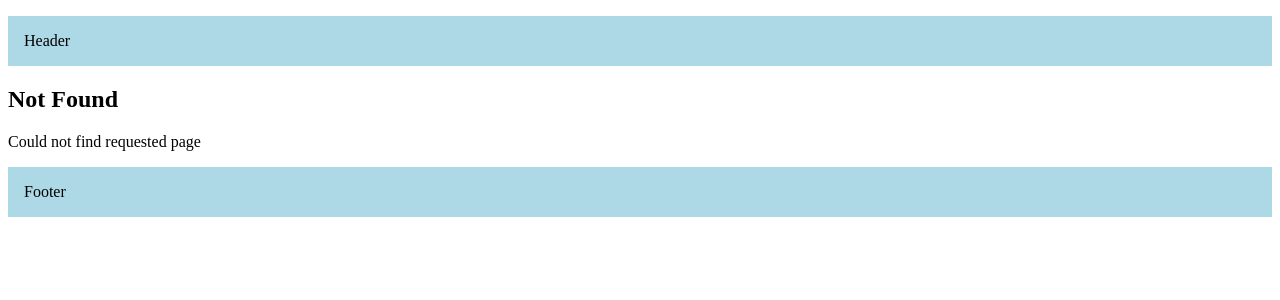
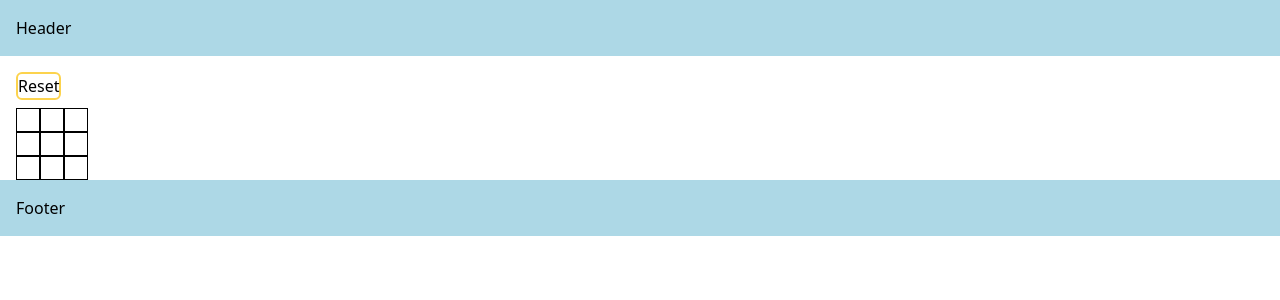
Before and after one commit to roneyyb/next-js-concepts, a Next.js app: page /tic-tac-toe in a window 1280 px wide. Before the commit this address had no page. Shown: the top 300 px of the page. Built offline with nearby package versions, Linux system fonts and the light colour scheme.

Commit message:
Implemented tic tac toe without history

```diff
--- a/package.json
+++ b/package.json
@@ -1,5 +1,5 @@
 {
-  "name": "hello-world",
+  "name": "web-nextjs-frontend",
   "version": "0.1.0",
   "private": true,
   "scripts": {
--- /dev/null
+++ b/src/app/(machine-coding)/tic-tac-toe/page.tsx
@@ -0,0 +1,72 @@
+"use client"
+
+import React from 'react'
+import Board from './views/Board';
+
+function TicTacToe() {
+
+    const [currentStatus, setCurrentStatus] = React.useState(Array(9).fill(null));
+    const currentMove = React.useRef(0);
+    const [hasSomeOneWon, setHasSomeOneWon] = React.useState(false);
+
+    React.useEffect(() => {
+
+    }, [currentStatus]);
+
+    const checkIfGameWon = (cIndex: number, squares: Array<null | string>[]) => {
+        const lines = [
+            [0, 1, 2],
+            [3, 4, 5],
+            [6, 7, 8],
+            [0, 3, 6],
+            [1, 4, 7],
+            [2, 5, 8],
+            [0, 4, 8],
+            [2, 4, 6],
+        ];
+        for (let i = 0; i < lines.length; i++) {
+            if (lines[i].includes(cIndex)) {
+                const [a, b, c] = lines[i];
+                if (squares[a] && squares[a] === squares[b] && squares[a] === squares[c]) {
+                    setHasSomeOneWon(true)
+                    break;
+                }
+            } else {
+                continue;
+            }
+        }
+    }
+    return (
+        <div className=' ml-4 mt-4 flex flex-col gap-y-2 items-start' >
+            {hasSomeOneWon && <h2>{"Game Won"}</h2>}
+            <button
+                className=' border-[2px] border-amber-300 rounded-md  '
+                onClick={() => {
+                    setCurrentStatus(Array(9).fill(null));
+                    currentMove.current = 0;
+                    setHasSomeOneWon(false)
+                }}>Reset</button>
+            <Board
+                currentStatus={currentStatus}
+                onClickBox={(i: number) => {
+                    if (currentMove.current % 2 == 0) {
+                        setCurrentStatus((cs) => {
+                            cs.splice(i, 1, "O");
+                            checkIfGameWon(i, cs)
+                            return [...cs]
+                        })
+                    } else {
+                        setCurrentStatus((cs) => {
+                            cs.splice(i, 1, "X");
+                            checkIfGameWon(i, cs)
+                            return [...cs]
+                        })
+                    }
+                    currentMove.current++;
+                }}
+            />
+        </div>
+    )
+}
+
+export default TicTacToe
--- /dev/null
+++ b/src/app/(machine-coding)/tic-tac-toe/views/Board.tsx
@@ -0,0 +1,49 @@
+
+"use client"
+
+
+import React from 'react'
+import Square from './Square'
+
+function Board({ currentStatus, onClickBox }: { currentStatus: Array<null | string>, onClickBox: Function }) {
+
+    return (
+        <div className=' flex flex-col'>
+            <div className=' flex '>
+                <Square text={currentStatus[0] || ""} onClick={() => {
+                    onClickBox(0)
+                }} />
+                <Square text={currentStatus[1] || ""} onClick={() => {
+                    onClickBox(1)
+                }} />
+                <Square text={currentStatus[2] || ""} onClick={() => {
+                    onClickBox(2)
+                }} />
+            </div>
+            <div className=' flex '>
+                <Square text={currentStatus[3] || ""} onClick={() => {
+                    onClickBox(3)
+                }} />
+                <Square text={currentStatus[4] || ""} onClick={() => {
+                    onClickBox(4)
+                }} />
+                <Square text={currentStatus[5] || ""} onClick={() => {
+                    onClickBox(5)
+                }} />
+            </div>
+            <div className=' flex '>
+                <Square text={currentStatus[6] || ""} onClick={() => {
+                    onClickBox(6)
+                }} />
+                <Square text={currentStatus[7] || ""} onClick={() => {
+                    onClickBox(7)
+                }} />
+                <Square text={currentStatus[8] || ""} onClick={() => {
+                    onClickBox(8)
+                }} />
+            </div>
+        </div>
+    )
+}
+
+export default Board
--- /dev/null
+++ b/src/app/(machine-coding)/tic-tac-toe/views/Square.tsx
@@ -0,0 +1,15 @@
+"use client"
+
+import React from 'react'
+
+function Square({ text, onClick }: { text: string, onClick: Function }) {
+    return (
+        <div onClick={() => {
+            onClick()
+        }} className=' bg-white text-center border h-6 w-6 border-black '>
+            {text}
+        </div>
+    )
+}
+
+export default Square
--- a/src/app/layout.tsx
+++ b/src/app/layout.tsx
@@ -1,3 +1,5 @@
+import "./styles.css"
+
 import { Metadata } from "next"
 export const metadata: Metadata = {
     title: {
--- /dev/null
+++ b/src/app/products/[productId]/error.tsx
@@ -0,0 +1,13 @@
+"use client"
+
+import React from 'react'
+
+
+
+function ErrorBoundary() {
+    return (
+        <div>ErrorBoundary</div>
+    )
+}
+
+export default ErrorBoundary
--- /dev/null
+++ b/src/app/products/[productId]/layout.tsx
@@ -0,0 +1,24 @@
+import React from 'react'
+
+function getRandomInit(count: number) {
+    return Math.floor(Math.random() * count)
+}
+
+function ProductLayout({ children }: { children: React.ReactNode }) {
+
+    const random = getRandomInit(2);
+
+
+    if (random === 1) {
+        throw new Error("Error loading product")
+    }
+
+    return (
+        <div>
+            ProductLayout
+            {children}
+        </div>
+    )
+}
+
+export default ProductLayout
--- /dev/null
+++ b/src/app/products/error.tsx
@@ -0,0 +1,11 @@
+"use client"
+
+import React from 'react'
+
+function ErrorBoundary() {
+    return (
+        <div>ErrorBoundary</div>
+    )
+}
+
+export default ErrorBoundary
--- /dev/null
+++ b/src/app/styles.css
@@ -0,0 +1,4 @@
+@tailwind base;
+@tailwind components;
+@tailwind utilities;
+@tailwind variants;
```
Also changed, not shown: src/app/(machine-coding)/forgot-password/page.tsx (renamed from src/app/(auth)/forgot-password/page.tsx), 2 other files (tests, documents, lock files or other folders).
